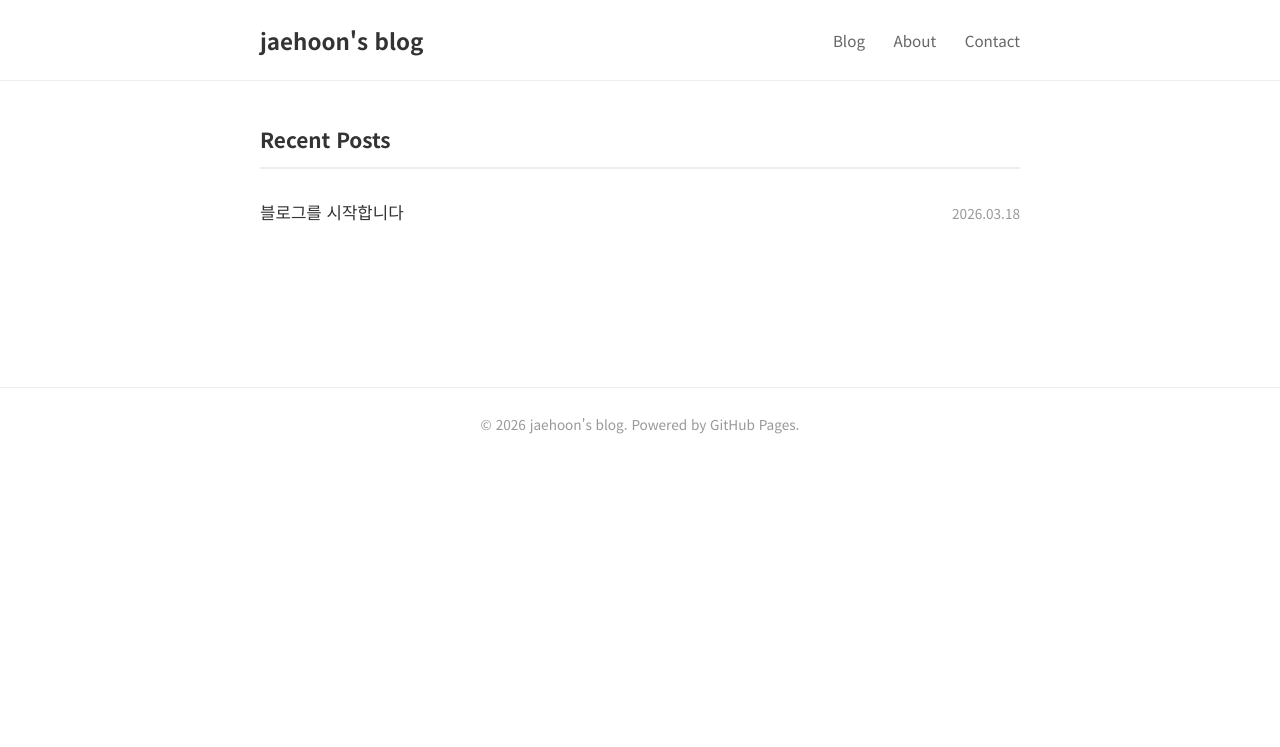
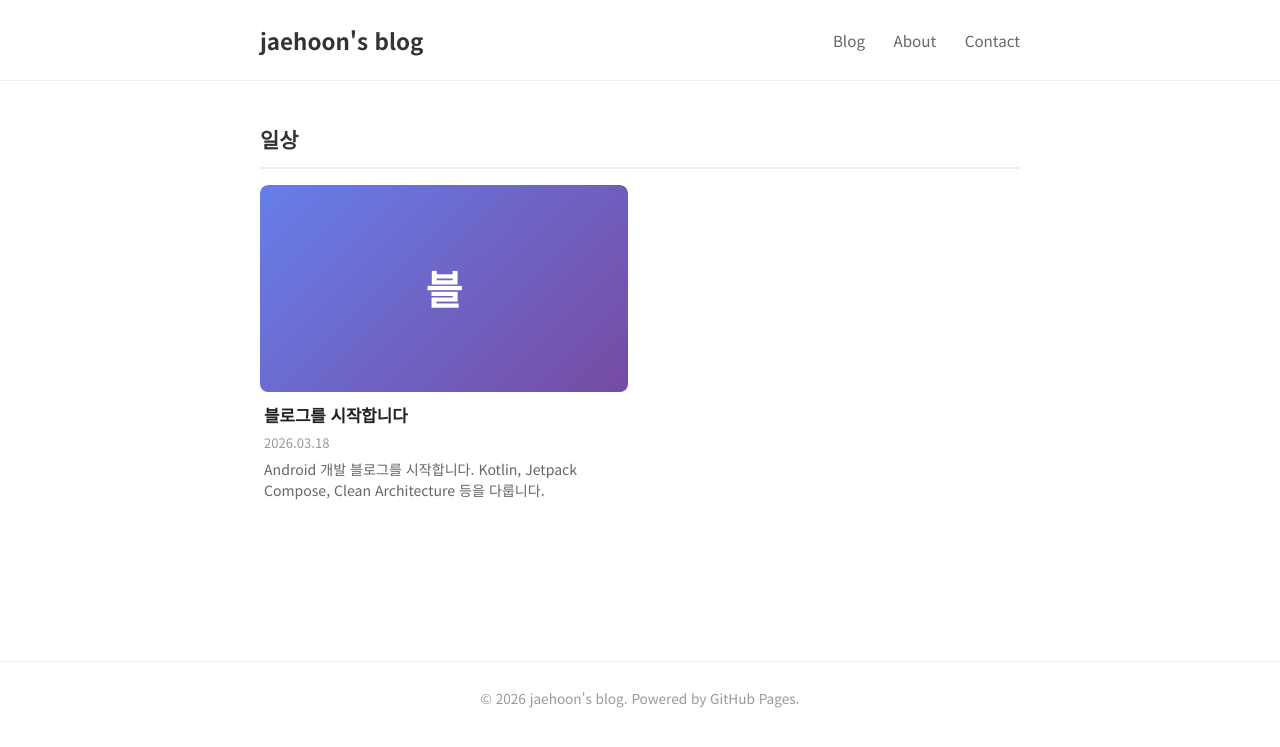
Before and after one commit to The-SOU/The-SOU.github.io, a Jekyll site: the page built from index.html, in a window 1280 px wide. Shown: the top 747 px of the page. Built offline with Jekyll 4.4.1, drawn with Linux system fonts in a browser that asks for light colours.

Commit message:
Add card layout with thumbnail images like colah.github.io

```diff
--- a/_posts/2026-03-18-hello-world.md
+++ b/_posts/2026-03-18-hello-world.md
@@ -3,6 +3,7 @@ layout: post
 title: "블로그를 시작합니다"
 date: 2026-03-18
 categories: [일상]
+description: "Android 개발 블로그를 시작합니다. Kotlin, Jetpack Compose, Clean Architecture 등을 다룹니다."
 ---
 
 안녕하세요! **jaehoon's blog**의 첫 번째 포스트입니다.
--- a/assets/css/style.css
+++ b/assets/css/style.css
@@ -82,38 +82,84 @@ a:hover {
   border-bottom: 2px solid #eee;
 }
 
-.post-list {
-  list-style: none;
+/* === Post Card List (colah style) === */
+.post-card-list {
+  display: flex;
+  flex-wrap: wrap;
+  gap: 24px;
 }
 
-.post-list li {
-  padding: 12px 0;
-  border-bottom: 1px solid #f5f5f5;
-  display: flex;
-  justify-content: space-between;
-  align-items: baseline;
+.post-card {
+  display: block;
+  width: calc(50% - 12px);
+  text-decoration: none;
+  color: #333;
+  border-radius: 8px;
+  overflow: hidden;
+  transition: transform 0.2s, box-shadow 0.2s;
 }
 
-.post-list li:last-child {
-  border-bottom: none;
-}
-
-.post-list a {
-  font-size: 1.05rem;
-  font-weight: 500;
-  color: #333;
-}
-
-.post-list a:hover {
-  color: #4183c4;
+.post-card:hover {
+  transform: translateY(-3px);
+  box-shadow: 0 6px 20px rgba(0, 0, 0, 0.08);
   text-decoration: none;
 }
 
-.post-list .post-date {
-  font-size: 0.85rem;
+.post-card-img {
+  width: 100%;
+  aspect-ratio: 16 / 9;
+  overflow: hidden;
+  background: #f0f0f0;
+  border-radius: 8px;
+}
+
+.post-card-img img {
+  width: 100%;
+  height: 100%;
+  object-fit: cover;
+  transition: transform 0.3s;
+}
+
+.post-card:hover .post-card-img img {
+  transform: scale(1.03);
+}
+
+.post-card-img--placeholder {
+  display: flex;
+  align-items: center;
+  justify-content: center;
+  background: linear-gradient(135deg, #667eea 0%, #764ba2 100%);
+  color: #fff;
+  font-size: 2.5rem;
+  font-weight: 700;
+}
+
+.post-card-body {
+  padding: 12px 4px;
+}
+
+.post-card-title {
+  font-size: 1.05rem;
+  font-weight: 600;
+  line-height: 1.4;
+  color: #222;
+  margin-bottom: 4px;
+}
+
+.post-card-date {
+  font-size: 0.82rem;
   color: #999;
-  white-space: nowrap;
-  margin-left: 16px;
+  margin-bottom: 4px;
+}
+
+.post-card-desc {
+  font-size: 0.88rem;
+  color: #666;
+  line-height: 1.5;
+  display: -webkit-box;
+  -webkit-line-clamp: 2;
+  -webkit-box-orient: vertical;
+  overflow: hidden;
 }
 
 /* === Post === */
@@ -275,12 +321,7 @@ a:hover {
     font-size: 1.5rem;
   }
 
-  .post-list li {
-    flex-direction: column;
-    gap: 4px;
-  }
-
-  .post-list .post-date {
-    margin-left: 0;
+  .post-card {
+    width: 100%;
   }
 }
--- a/index.html
+++ b/index.html
@@ -3,18 +3,41 @@ layout: default
 title: Home
 ---
 <div class="home">
+  {% assign categories = site.posts | map: "categories" | join: "," | split: "," | uniq %}
+  {% for category in categories %}
+  <div class="home-section">
+    <h2>{{ category }}</h2>
+    <div class="post-card-list">
+      {% for post in site.posts %}
+        {% if post.categories contains category %}
+        <a href="{{ post.url | relative_url }}" class="post-card">
+          {% if post.thumbnail %}
+          <div class="post-card-img">
+            <img src="{{ post.thumbnail | relative_url }}" alt="{{ post.title }}">
+          </div>
+          {% else %}
+          <div class="post-card-img post-card-img--placeholder">
+            <span>{{ post.title | truncate: 1, "" }}</span>
+          </div>
+          {% endif %}
+          <div class="post-card-body">
+            <h3 class="post-card-title">{{ post.title }}</h3>
+            <p class="post-card-date">{{ post.date | date: "%Y.%m.%d" }}</p>
+            {% if post.description %}
+            <p class="post-card-desc">{{ post.description }}</p>
+            {% endif %}
+          </div>
+        </a>
+        {% endif %}
+      {% endfor %}
+    </div>
+  </div>
+  {% endfor %}
+
+  {% if site.posts.size == 0 %}
   <div class="home-section">
     <h2>Recent Posts</h2>
-    <ul class="post-list">
-      {% for post in site.posts %}
-      <li>
-        <a href="{{ post.url | relative_url }}">{{ post.title }}</a>
-        <span class="post-date">{{ post.date | date: "%Y.%m.%d" }}</span>
-      </li>
-      {% endfor %}
-    </ul>
-    {% if site.posts.size == 0 %}
     <p style="color: #999;">아직 작성된 글이 없습니다.</p>
-    {% endif %}
   </div>
+  {% endif %}
 </div>
```
